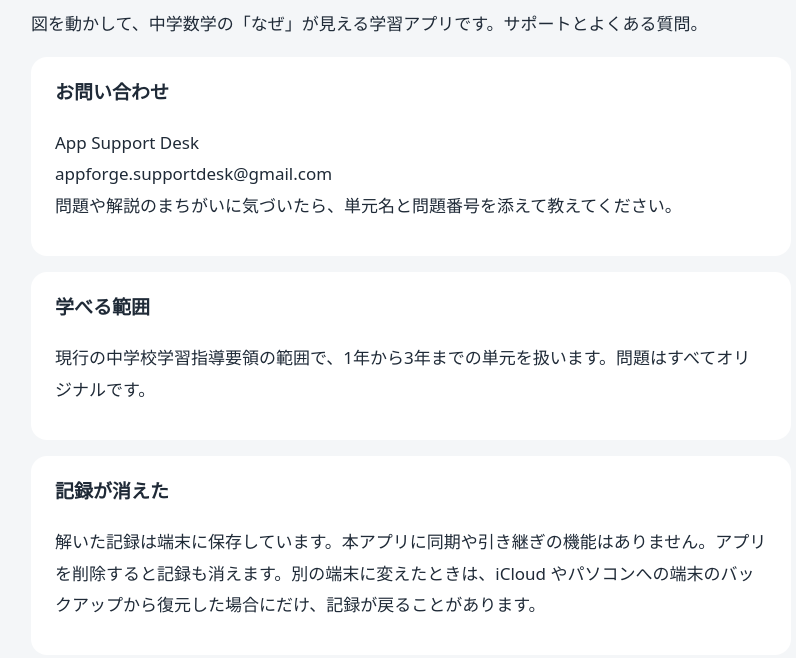
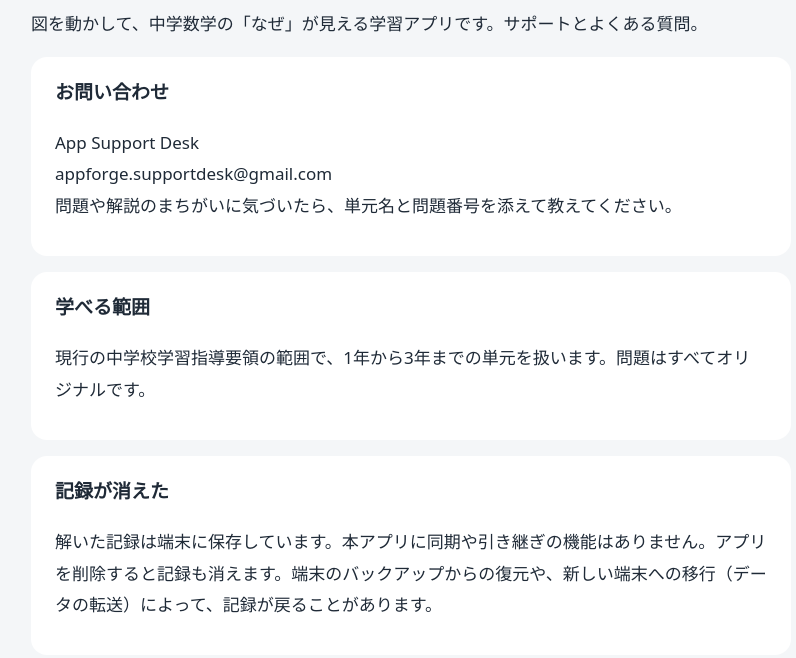
Before and after one commit to koseirving/koseirving.github.io, a plain HTML site: page mieru/index.html in a window 1280 px wide. Shown: the part 142-800 px from the top of the page, without its empty margins (229-1025 px from the left). Drawn offline with Linux system fonts and the light colour scheme.

Commit message:
mieru: support page: device transfer can also carry the record (Codex r2 minor, kuniumi#168)
Co-Authored-By: Claude Opus 5.5 <noreply@anthropic.com>

```diff
--- a/mieru/index.html
+++ b/mieru/index.html
@@ -5,6 +5,6 @@
 <main><h1>ミエル</h1><p>図を動かして、中学数学の「なぜ」が見える学習アプリです。サポートとよくある質問。</p>
 <section><h2>お問い合わせ</h2><p>App Support Desk<br>appforge.supportdesk@gmail.com<br>問題や解説のまちがいに気づいたら、単元名と問題番号を添えて教えてください。</p></section>
 <section><h2>学べる範囲</h2><p>現行の中学校学習指導要領の範囲で、1年から3年までの単元を扱います。問題はすべてオリジナルです。</p></section>
-<section><h2>記録が消えた</h2><p>解いた記録は端末に保存しています。本アプリに同期や引き継ぎの機能はありません。アプリを削除すると記録も消えます。別の端末に変えたときは、iCloud やパソコンへの端末のバックアップから復元した場合にだけ、記録が戻ることがあります。</p></section>
+<section><h2>記録が消えた</h2><p>解いた記録は端末に保存しています。本アプリに同期や引き継ぎの機能はありません。アプリを削除すると記録も消えます。端末のバックアップからの復元や、新しい端末への移行（データの転送）によって、記録が戻ることがあります。</p></section>
 <section><h2>プライバシー</h2><p>本アプリは利用者の情報を集めません。くわしくは<a href="privacy.html">プライバシーポリシー</a>をご覧ください。</p></section>
 <footer>App Support Desk · 更新日 2026年10月17日</footer></main></html>
```
